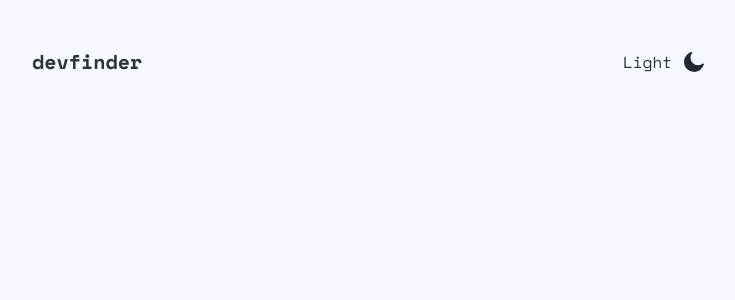
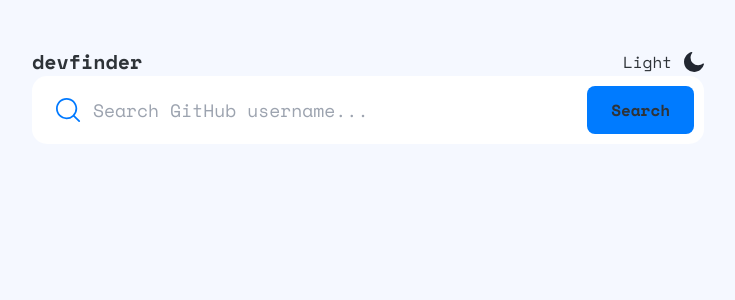
Before and after one commit to shaz1d/devfinder, a React (Vite) app: page / in a window 1280 px wide. Shown: the top 300 px of the page, without its empty margins (272-1007 px from the left). Built offline with nearby package versions, Linux system fonts and the light colour scheme.

Commit message:
Search component added

```diff
--- a/src/App.tsx
+++ b/src/App.tsx
@@ -2,6 +2,7 @@ import Container from "./components/Container/Container";
 import DarkTheme from "./assets/icon-dark.svg";
 import LightTheme from "./assets/icon-light.svg";
 import { useEffect, useState } from "react";
+import Search from "./components/Search";
 
 function App() {
   const userPrefersDark = window.matchMedia(
@@ -36,6 +37,9 @@ function App() {
             </button>
           </div>
         </header>
+        <main>
+          <Search></Search>
+        </main>
       </Container>
     </div>
   );
--- /dev/null
+++ b/src/components/Search/Search.tsx
@@ -0,0 +1,18 @@
+import SearchIcon from "../../assets/icon-search.svg";
+const Search = () => {
+  return (
+    <div className="relative flex items-center gap-3 p-[10px] pl-6 rounded-[15px] bg-cbg">
+      <img src={SearchIcon} alt="" />
+      <input
+        className="bg-cbg flex-grow outline-none text-lg"
+        type="text"
+        placeholder="Search GitHub username..."
+      />
+      <button className="bg-accent text-title px-6 py-3 rounded-[8px] font-bold">
+        Search
+      </button>
+    </div>
+  );
+};
+
+export default Search;
--- /dev/null
+++ b/src/components/Search/index.ts
@@ -0,0 +1 @@
+export {default} from "./Search"
```
